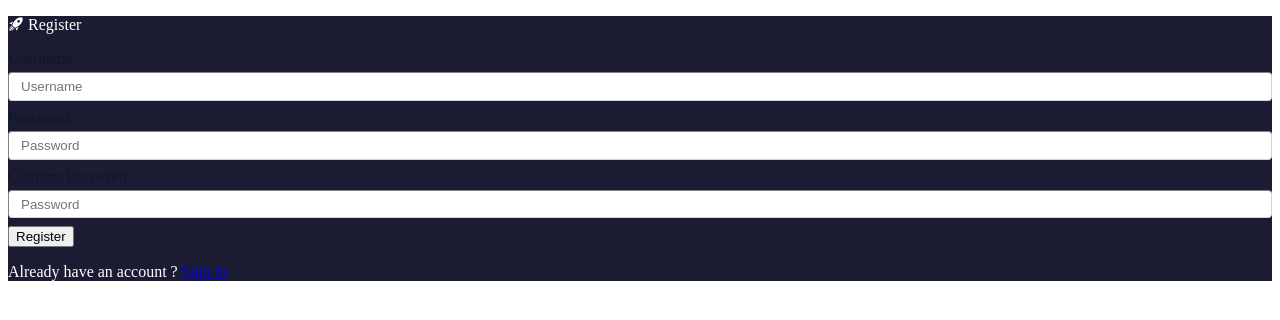
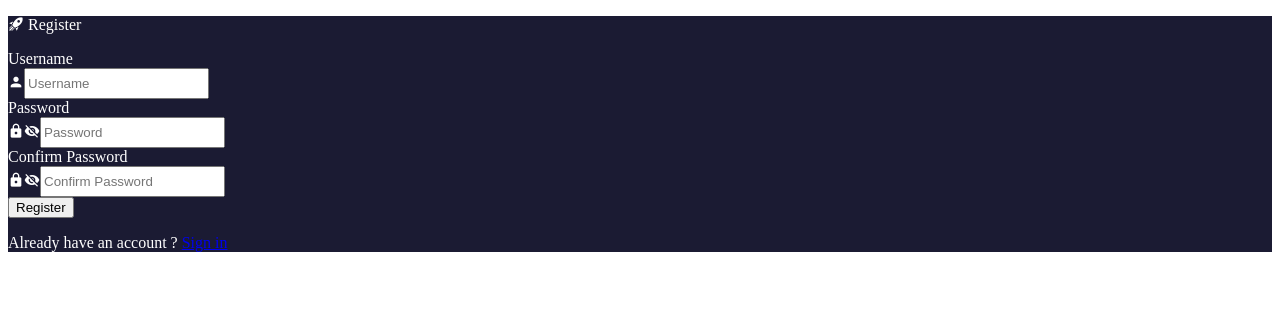
Before and after one commit to karahman34/vue-simple-tailwind-admin, a Vue app: page /register in a window 1280 px wide. Shown: the top 320 px of the page. Built offline with nearby package versions, Linux system fonts and the light colour scheme.

Commit message:
add text-field component

```diff
--- a/src/assets/scss/_form.scss
+++ /dev/null
@@ -1,17 +0,0 @@
-.form-group {
-  @apply my-2;
-
-  label {
-    @apply inline-block mb-1 text-gray-900;
-  }
-
-  .form-control {
-    @apply px-3 text-gray-700 bg-white rounded transition-shadow border border-gray-300 focus:ring focus:ring-green-500 focus:ring-opacity-40;
-
-    outline: none;
-    display: block;
-    width: 100%;
-    padding-top: .37rem;
-    padding-bottom: .37rem;
-  }
-}
--- a/src/assets/scss/vtail-auth.scss
+++ b/src/assets/scss/vtail-auth.scss
@@ -1,5 +1,3 @@
-@import 'form';
-
 *,
 *::after,
 *::before {
@@ -10,7 +8,6 @@
   box-sizing: border-box;
   -webkit-font-smoothing: antialiased;
   -moz-osx-font-smoothing: grayscale;
-  // background-image: linear-gradient(red, yellow);
   color: white;
   background-color: rgb(27, 27, 51);
 }
--- a/src/assets/scss/vtail.scss
+++ b/src/assets/scss/vtail.scss
@@ -1,6 +1,5 @@
 @import url('https://fonts.googleapis.com/css2?family=Ubuntu:ital,wght@0,300;0,400;0,500;0,700;1,300;1,400&display=swap');
 @import 'variables';
-@import 'form';
 @import 'elements';
 @import 'navbar';
 @import 'sidebar';
--- /dev/null
+++ b/src/components/Forms/TextField.vue
@@ -0,0 +1,122 @@
+<template>
+  <div class="text-field my-2">
+    <!-- Label -->
+    <label v-if="label" :for="componentId" class="block text-gray-800 mb-1">{{
+      label
+    }}</label>
+
+    <!-- Input Container -->
+    <div class="relative">
+      <!-- Icon Left -->
+      <i
+        v-if="prependIcon"
+        class="cursor-pointer text-gray-600 text-lg absolute left-3 top-1/2 transform -translate-y-1/2"
+        :class="prependIcon"
+        @click="emitClickPrependEvent"
+      ></i>
+
+      <!-- Icon Right -->
+      <i
+        v-if="appendIcon"
+        class="cursor-pointer text-gray-600 text-lg absolute right-3 top-1/2 transform -translate-y-1/2"
+        :class="appendIcon"
+        @click="emitClickAppendEvent"
+      ></i>
+
+      <!-- Input -->
+      <input
+        :id="componentId"
+        :type="type"
+        class="px-3 w-full text-gray-700 rounded border border-gray-300 outline-none transition"
+        :class="[
+          {
+            'pl-9': prependIcon,
+            'pr-9': appendIcon,
+            'border-red-500': errorMessage,
+            'focus:border-gray-400 focus:ring-4 focus:ring-green-500 focus:ring-opacity-40': !errorMessage,
+          },
+        ]"
+        :name="name"
+        :placeholder="placeholder"
+        :required="required"
+        :autocomplete="autocomplete"
+        @input="emitInputevent($event.target.value)"
+      />
+    </div>
+
+    <!-- Error Message -->
+    <p v-if="errorMessage" class="mb-0 text-sm text-red-500">
+      {{ errorMessage }}
+    </p>
+  </div>
+</template>
+
+<script>
+export default {
+  props: {
+    type: {
+      type: String,
+      default: 'text',
+    },
+    name: {
+      type: String,
+      default: undefined,
+    },
+    required: {
+      type: Boolean,
+      default: undefined,
+    },
+    placeholder: {
+      type: String,
+      default: undefined,
+    },
+    autocomplete: {
+      type: String,
+      default: 'on',
+    },
+    prependIcon: {
+      type: String,
+      default: undefined,
+    },
+    appendIcon: {
+      type: String,
+      default: undefined,
+    },
+    label: {
+      type: String,
+      default: null,
+    },
+    errorMessage: {
+      type: [String, Array],
+      default: null,
+    },
+  },
+
+  computed: {
+    componentId() {
+      return this._uid
+    },
+  },
+
+  methods: {
+    emitClickPrependEvent(e) {
+      this.$emit('click:prepend', e)
+    },
+    emitClickAppendEvent(e) {
+      this.$emit('click:append', e)
+    },
+    emitInputevent(value) {
+      this.$emit('input', value)
+    },
+  },
+}
+</script>
+
+<style lang="scss" scoped>
+.text-field {
+  input {
+    padding-top: 0.375rem;
+    padding-bottom: 0.375rem;
+  }
+}
+</style>
--- a/src/views/Login.vue
+++ b/src/views/Login.vue
@@ -8,34 +8,27 @@
 
     <!-- Login Card -->
     <div class="bg-white rounded-lg py-3 px-5 w-full">
-      <form>
-        <div class="form-group">
-          <label for="username">Username</label>
-          <input
-            type="text"
-            ref="inputUsername"
-            id="username"
-            name="username"
-            class="form-control"
-            placeholder="Username"
-            required
-          />
-        </div>
+      <form @submit.prevent="formSubmitHandler">
+        <text-field
+          v-model="form.username"
+          label="Username"
+          name="username"
+          placeholder="Username"
+          prepend-icon="mdi mdi-account"
+          :error-message="errorMessages.username"
+        ></text-field>
 
-        <div class="form-group">
-          <div class="flex justify-between items-center">
-            <label for="password">Password</label>
-            <a href="#" class="text-green-500">Forgot Password</a>
-          </div>
-          <input
-            id="password"
-            type="password"
-            name="password"
-            class="form-control"
-            placeholder="Password"
-            required
-          />
-        </div>
+        <text-field
+          v-model="form.password"
+          :type="showPassword ? 'text' : 'password'"
+          label="Password"
+          name="password"
+          placeholder="Password"
+          prepend-icon="mdi mdi-lock"
+          :append-icon="showPassword ? 'mdi mdi-eye' : 'mdi mdi-eye-off'"
+          :error-message="errorMessages.password"
+          @click:append="showPassword = !showPassword"
+        ></text-field>
 
         <button
           type="submit"
@@ -54,9 +47,46 @@
 </template>
 
 <script>
+import TextField from '@/components/Forms/TextField'
+
 export default {
-  mounted() {
-    this.$refs.inputUsername.focus()
+  components: {
+    TextField,
+  },
+
+  data() {
+    return {
+      form: {
+        username: null,
+        password: null,
+      },
+      errorMessages: {
+        username: null,
+        password: null,
+      },
+      showPassword: false,
+    }
+  },
+
+  methods: {
+    validateField() {
+      let success = true
+      for (const key in this.errorMessages) {
+        if (!this.form[key] || !this.form[key].length) {
+          success = false
+          this.errorMessages[key] = `The ${key} field is required.`
+        } else {
+          this.errorMessages[key] = null
+        }
+      }
+
+      return success
+    },
+    formSubmitHandler() {
+      if (this.validateField()) {
+        this.$router.push('/')
+      }
+    },
   },
 }
 </script>
--- a/src/views/Register.vue
+++ b/src/views/Register.vue
@@ -6,45 +6,42 @@
       Register
     </p>
 
-    <!-- Login Card -->
+    <!-- Register Card -->
     <div class="bg-white rounded-lg py-3 px-5 w-full">
-      <form>
-        <div class="form-group">
-          <label for="username">Username</label>
-          <input
-            id="username"
-            ref="inputUsername"
-            type="text"
-            name="username"
-            class="form-control"
-            placeholder="Username"
-            required
-          />
-        </div>
+      <form @submit.prevent="formSubmitHandler">
+        <text-field
+          v-model="form.username"
+          label="Username"
+          name="username"
+          placeholder="Username"
+          prepend-icon="mdi mdi-account"
+          :error-message="errorMessages.username"
+        ></text-field>
 
-        <div class="form-group">
-          <label for="password">Password</label>
-          <input
-            type="password"
-            id="password"
-            name="password"
-            class="form-control"
-            placeholder="Password"
-            required
-          />
-        </div>
+        <text-field
+          v-model="form.password"
+          :type="showPassword ? 'text' : 'password'"
+          label="Password"
+          name="password"
+          placeholder="Password"
+          prepend-icon="mdi mdi-lock"
+          :append-icon="showPassword ? 'mdi mdi-eye' : 'mdi mdi-eye-off'"
+          :error-message="errorMessages.password"
+          @click:append="showPassword = !showPassword"
+        ></text-field>
 
-        <div class="form-group">
-          <label for="password_confirmation">Confirm Password</label>
-          <input
-            type="password"
-            id="password_confirmation"
-            name="password_confirmation"
-            class="form-control"
-            placeholder="Password"
-            required
-          />
-        </div>
+        <text-field
+          v-model="form.password_confirmation"
+          :type="showPasswordConfirmation ? 'text' : 'password'"
+          label="Confirm Password"
+          name="password_confirmation"
+          placeholder="Confirm Password"
+          prepend-icon="mdi mdi-lock"
+          :append-icon="
+            showPasswordConfirmation ? 'mdi mdi-eye' : 'mdi mdi-eye-off'
+          "
+          @click:append="showPasswordConfirmation = !showPasswordConfirmation"
+        ></text-field>
 
         <button
           type="submit"
@@ -63,9 +60,55 @@
 </template>
 
 <script>
+import TextField from '@/components/Forms/TextField'
+
 export default {
-  mounted() {
-    this.$refs.inputUsername.focus()
+  components: {
+    TextField,
+  },
+
+  data() {
+    return {
+      form: {
+        username: null,
+        password: null,
+        password_confirmation: null,
+      },
+      errorMessages: {
+        username: null,
+        password: null,
+      },
+      showPassword: false,
+      showPasswordConfirmation: false,
+    }
+  },
+
+  methods: {
+    validateField() {
+      let success = true
+      for (const key in this.errorMessages) {
+        if (!this.form[key] || !this.form[key].length) {
+          success = false
+          this.errorMessages[key] = `The ${key} field is required.`
+        } else {
+          this.errorMessages[key] = null
+        }
+      }
+
+      // Password Confirmation.
+      if (this.form.password !== this.form.password_confirmation) {
+        success = false
+        this.errorMessages.password =
+          'The confirm password field does not match.'
+      }
+
+      return success
+    },
+    formSubmitHandler() {
+      if (this.validateField()) {
+        this.$router.push('/')
+      }
+    },
   },
 }
 </script>
```
